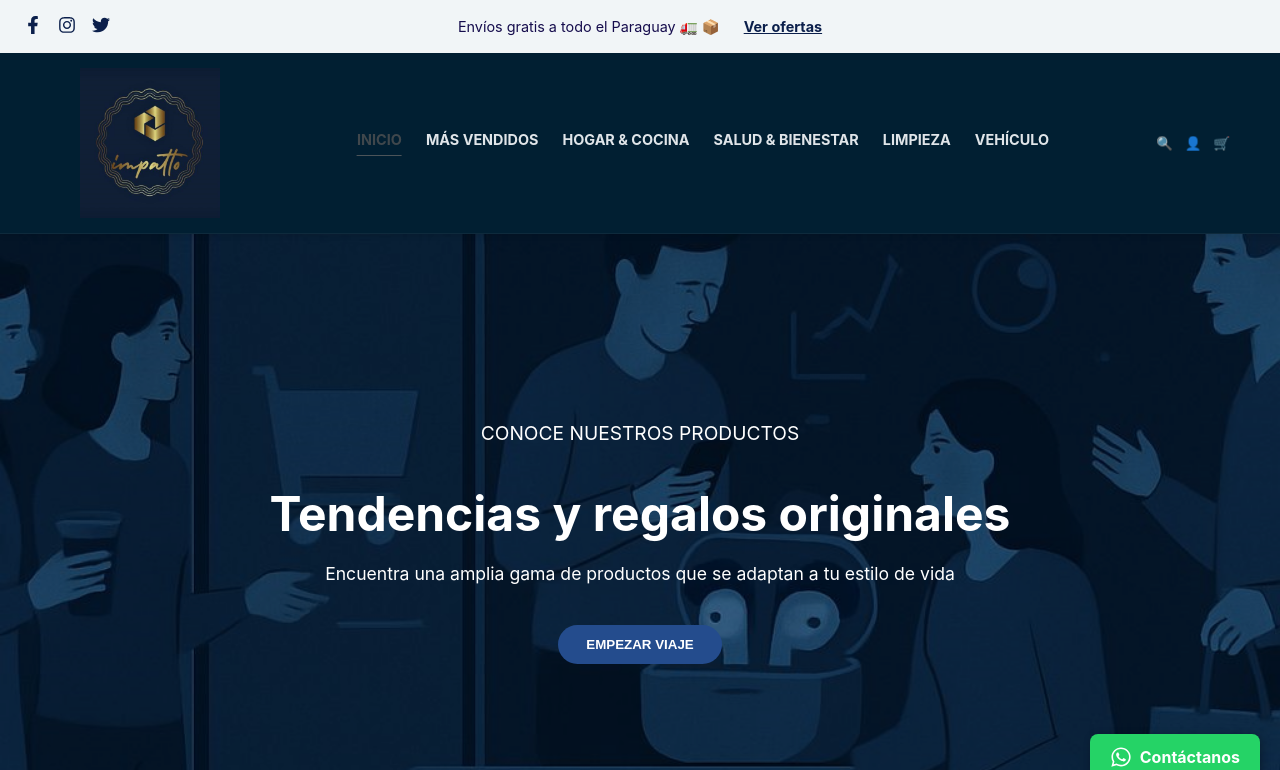
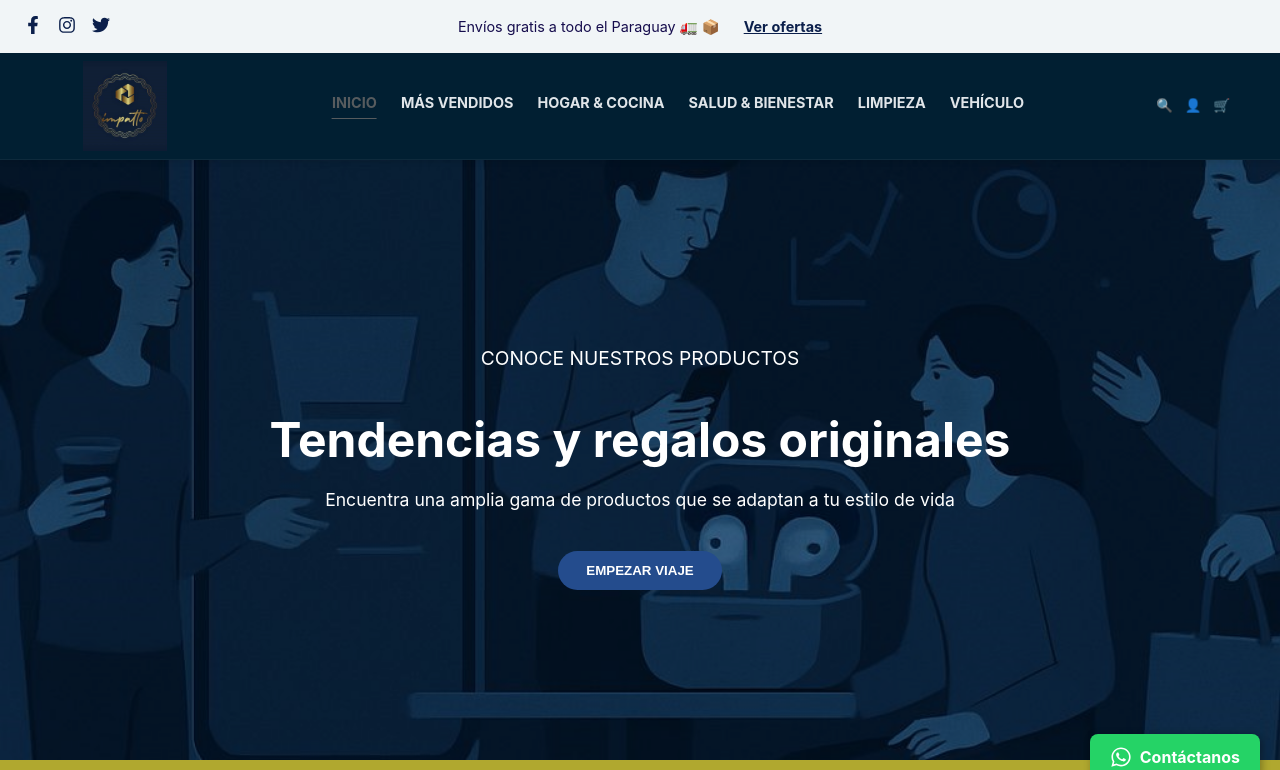
Before and after one commit to Javiermu97/impattopyproyect, a Next.js app: page / in a window 1280 px wide. Shown: the top 770 px of the page. Built offline with nearby package versions, Linux system fonts and the light colour scheme.

Commit message:
Actualicé el texto del botón

```diff
--- a/app/components/Navbar.module.css
+++ b/app/components/Navbar.module.css
@@ -3,33 +3,31 @@
   background-color: hsl(203, 98%, 10%);
   display: flex;
   align-items: center;
-  border-bottom: 1px solid rgba(255, 255, 255, 0.05); /* casi imperceptible */
-
+  justify-content: space-between; /* Clave para el espaciado */
+  border-bottom: 1px solid rgba(255, 255, 255, 0.05);
   max-width: 100%;
   margin: 0 auto;
-  padding: 0.95rem 50px;
+  padding: 0.5rem 50px; /* Padding ajustado */
   box-sizing: border-box;
 }
 
 .logo {
-  flex: 0 0 auto;           /* que no se achique */
+  flex-shrink: 0; /* Evita que el logo se encoja */
 }
 
 .logoImg {
-  height: 150px;             /* más alto */
-  width: 200px;              /* un poco más ancho */
-  object-fit: contain;       /* que no se deforme */
+  height: 90px;
+  width: 150px;
+  object-fit: contain;
   display: block;
 }
 
 .navLinks {
   display: flex;
   gap: 1.5rem;
-  margin-left: auto;
-  margin-right: auto;
+  margin: 0 auto; /* Centra los links entre el logo y los iconos */
 }
 
-/* Estilo base para todos los enlaces del menú */
 .navLink {
   color: #e0e5e9;
   font-weight: bold;
@@ -42,7 +40,6 @@
   transition: color 0.3s ease-in-out, opacity 0.3s ease-in-out;
 }
 
-/* Subrayado animado */
 .navLink::after {
   content: '';
   position: absolute;
@@ -55,36 +52,30 @@
   transition: width 0.3s ease-in-out;
 }
 
-.navLink:hover::after { width: 100%; }
-.navLink:hover {
-  text-decoration: none;
-  color: #666;
-  opacity: 0.75;
+.navLink:hover::after,
+.active.navLink::after {
+  width: 100%;
 }
 
-/* Activo */
+.navLink:hover,
 .active.navLink {
-  color: #555;
-  opacity: 0.75;
+  color: #666;
+  opacity: 0.85;
+  text-decoration: none;
 }
-.active.navLink::after { width: 100%; }
 
-/* --------- ICONOS --------- */
 .navIcons {
   display: flex;
   gap: 0.75rem;
 }
 
 .iconBtn {
-  background: transparent !important; /* quita fondo gris */
+  background: transparent !important;
   border: none;
   box-shadow: none;
   padding: 0;
   cursor: pointer;
   line-height: 1;
-  display: flex;
-  align-items: center;
-  justify-content: center;
 }
 
 .iconBtn:hover,
@@ -94,81 +85,68 @@
   opacity: 0.7;
 }
 
-/* --- Estilos para el Menú de Hamburguesa y Responsividad --- */
-.hamburgerBtn {
-  display: none; /* Oculto en escritorio */
-  flex-direction: column;
-  justify-content: space-around;
-  width: 2rem;
-  height: 2rem;
-  background: transparent;
-  border: none;
-  cursor: pointer;
-  padding: 0;
-  z-index: 10;
+/* --- Estilos para el Menú Profesional y Responsividad --- */
+
+/* 1. Ocultamos el botón de menú en pantallas grandes */
+.menuBtn {
+  display: none;
 }
 
-.hamburgerBtn:focus {
-  outline: none;
-}
-
-.hamburgerBtn div {
-  width: 2rem;
-  height: 0.25rem;
-  background: #e0e5e9;
-  border-radius: 10px;
-  transition: all 0.3s linear;
-  position: relative;
-  transform-origin: 1px;
-}
-
-
-@media (max-width: 1024px) { /* Un punto de quiebre más grande para el menú */
+/* 2. Media Query para tablets y móviles (a partir de 1024px hacia abajo) */
+@media (max-width: 1024px) {
   .navbar {
-    padding: 0.5rem 1rem; /* Menos padding en tablets y móviles */
-    justify-content: space-between; /* Espacio entre logo y los iconos/hamburguesa */
+    padding: 0.5rem 1.5rem; /* Menos padding lateral */
   }
 
-  .logoImg {
-    height: 90px; /* Ajustamos el logo para que no sea tan grande */
-    width: 120px;
-  }
-
+  /* Ocultamos los links de navegación del header */
   .navLinks {
+    display: none; /* Los ocultamos por defecto */
     position: fixed;
     top: 0;
-    left: -100%; /* Empieza fuera de la pantalla */
+    left: -100%; /* Los sacamos de la pantalla */
     width: 70%;
     max-width: 300px;
     height: 100vh;
     flex-direction: column;
+    align-items: center;
+    justify-content: center;
     background-color: hsl(203, 98%, 10%);
     margin: 0;
-    padding-top: 5rem;
-    align-items: center;
+    padding: 0;
     transition: left 0.3s ease-in-out;
+    z-index: 99; /* Asegura que esté por encima de otro contenido */
   }
 
+  /* Cuando el menú está abierto, lo mostramos */
   .navLinks.open {
-    left: 0; /* Aparece desde la izquierda cuando está activo */
+    display: flex; /* Lo hacemos visible */
+    left: 0; /* Lo traemos a la pantalla */
   }
 
   .navLink {
     font-size: 1.1em;
   }
 
-  .navIcons {
-    margin-left: 1rem; /* Pequeño margen para separar de la hamburguesa */
-  }
-
-  .hamburgerBtn {
-    display: flex; /* Mostramos el botón en pantallas pequeñas */
-    order: -1; /* Lo ponemos antes que los iconos de la derecha */
+  /* Mostramos y estilizamos el botón de menú */
+  .menuBtn {
+    display: flex; /* Hacemos visible el botón */
+    align-items: center;
+    justify-content: center;
+    background: transparent;
+    border: none;
+    cursor: pointer;
+    padding: 8px;
+    z-index: 100; /* Por encima del menú deslizable */
+    color: white; /* ¡AQUÍ ASEGURAMOS EL COLOR BLANCO DEL ÍCONO! */
   }
 }
 
+/* Opcional: para móviles muy pequeños, puedes ocultar los iconos de la derecha si molestan */
 @media (max-width: 480px) {
   .navIcons {
-     display: none; /* Opcional: Ocultar iconos de buscar/perfil/carrito en móviles muy pequeños */
+    display: none;
+  }
+  .navbar {
+    padding: 0.5rem 1rem;
   }
 }
--- a/app/layout.tsx
+++ b/app/layout.tsx
@@ -7,7 +7,7 @@ import Navbar from './components/Navbar';
 import SubscribeForm from '@/app/components/SubscribeForm'; // <-- PASO 1: IMPORTA EL COMPONENTE AQUÍ
 
 export const metadata = {
-  title: 'Arcashop PY',
+  title: 'IMPATTO PY',
   description: 'Tienda Online - Arcashop PY',
 };
 
```
